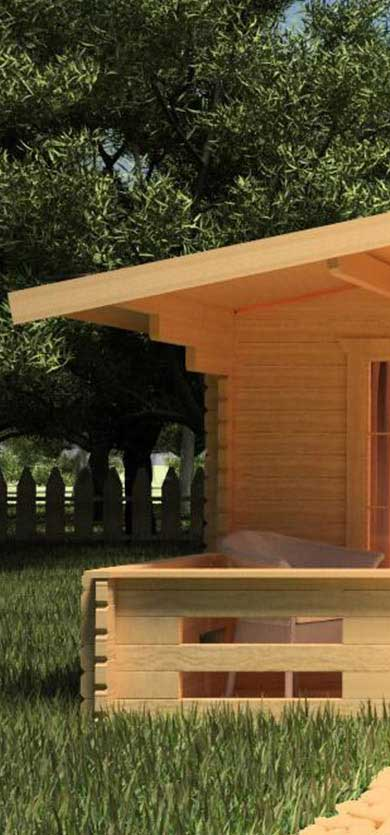
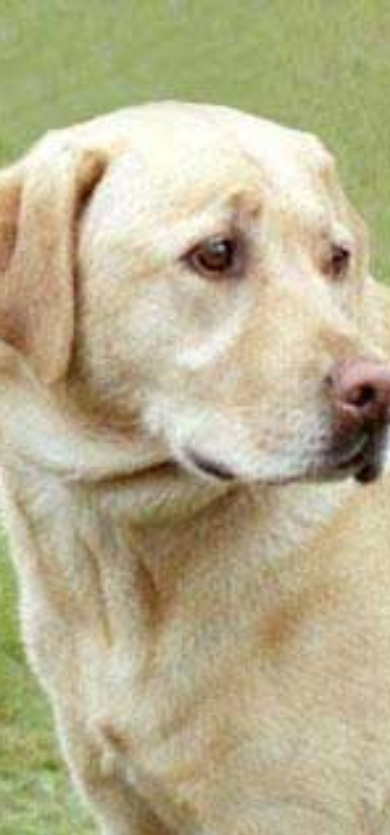
Before and after one commit to aisteron/dds, a website: page dev/index.pug in a window 390 px wide. Shown: the top 835 px of the page. Drawn offline with nearby package versions, Linux system fonts and the light colour scheme; files that its build step writes are made by us from their sources; files whose address does not match are found by name.

Commit message:
strange bg img

```diff
--- a/dev/css/custom.less
+++ b/dev/css/custom.less
@@ -6,13 +6,31 @@ body
 {
 	margin:0;
 }
-div.section1
+
+div.section1 {
+  background: url(http://upload.wikimedia.org/wikipedia/commons/2/26/YellowLabradorLooking_new.jpg) no-repeat center center fixed;
+  -webkit-background-size: cover;
+  -moz-background-size: cover;
+  -o-background-size: cover;
+  background-size: cover;
+
+  height:100%;
+  width:100%;
+
+  @media only screen and (max-width:400px)
+  {
+	background: url(../img/dog.jpg) no-repeat center center fixed;
+	 -webkit-background-size: cover;
+	  -moz-background-size: cover;
+	  -o-background-size: cover;
+	  background-size: cover;
+  }
+
+}
+
+div.section2
 {
-	background-image:url('../img/img_compressed.jpg');
-	background-repeat:no-repeat;
-	//background-size:contain;
-	//background-position:center;
-	//background-size: 100%;
-
-	height: 100%;
+	height:400px;
+	width:100%;
+	background-color: #ccc;
 }
--- a/dev/index.pug
+++ b/dev/index.pug
@@ -5,3 +5,4 @@ html(lang="en")
 		link(rel='stylesheet' href='dev/css/custom.css')
 	body
 		div.section1
+		div.section2
```
Also changed, not shown: dev/css/custom.css, dev/img/dog.jpg (added), index.html.
